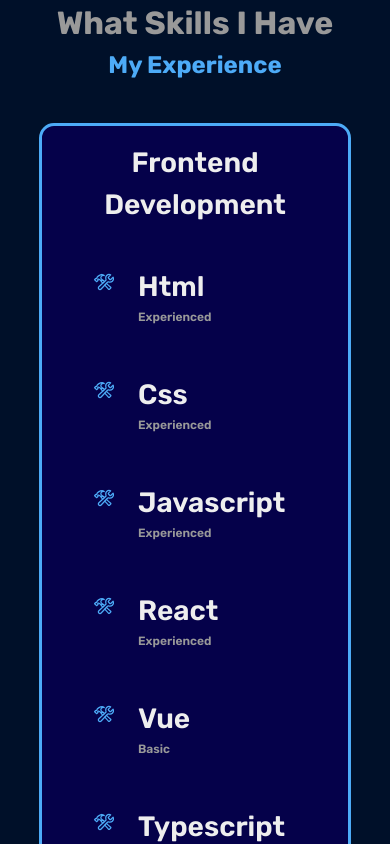
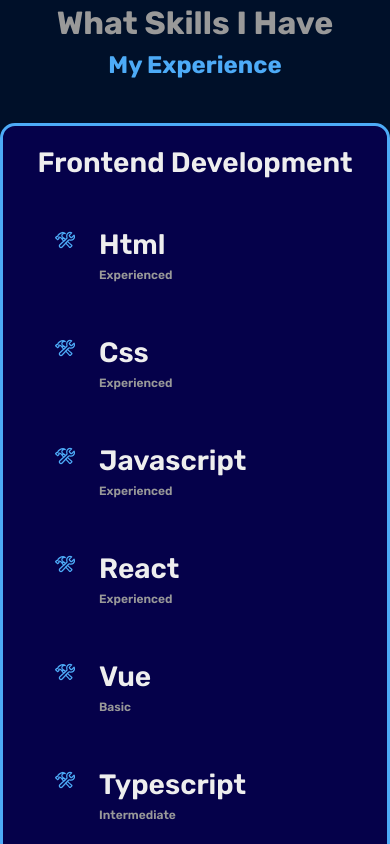
Before and after one commit to CyCodez/cyruz-project, a React (Create React App) app: page / in a window 390 px wide. Shown: the part 1740-2584 px from the top of the page. Built offline with nearby package versions, Linux system fonts and the light colour scheme.

Commit message:
added margin

```diff
--- a/src/navBar.css
+++ b/src/navBar.css
@@ -154,8 +154,8 @@
     font-size: 2rem;
 }
 .skill-container{
-    width: 80%;
-    margin:3rem auto;
+    width: 100%;
+    margin:0 auto;
     padding:2rem;
     height: 110rem;
 }
```
